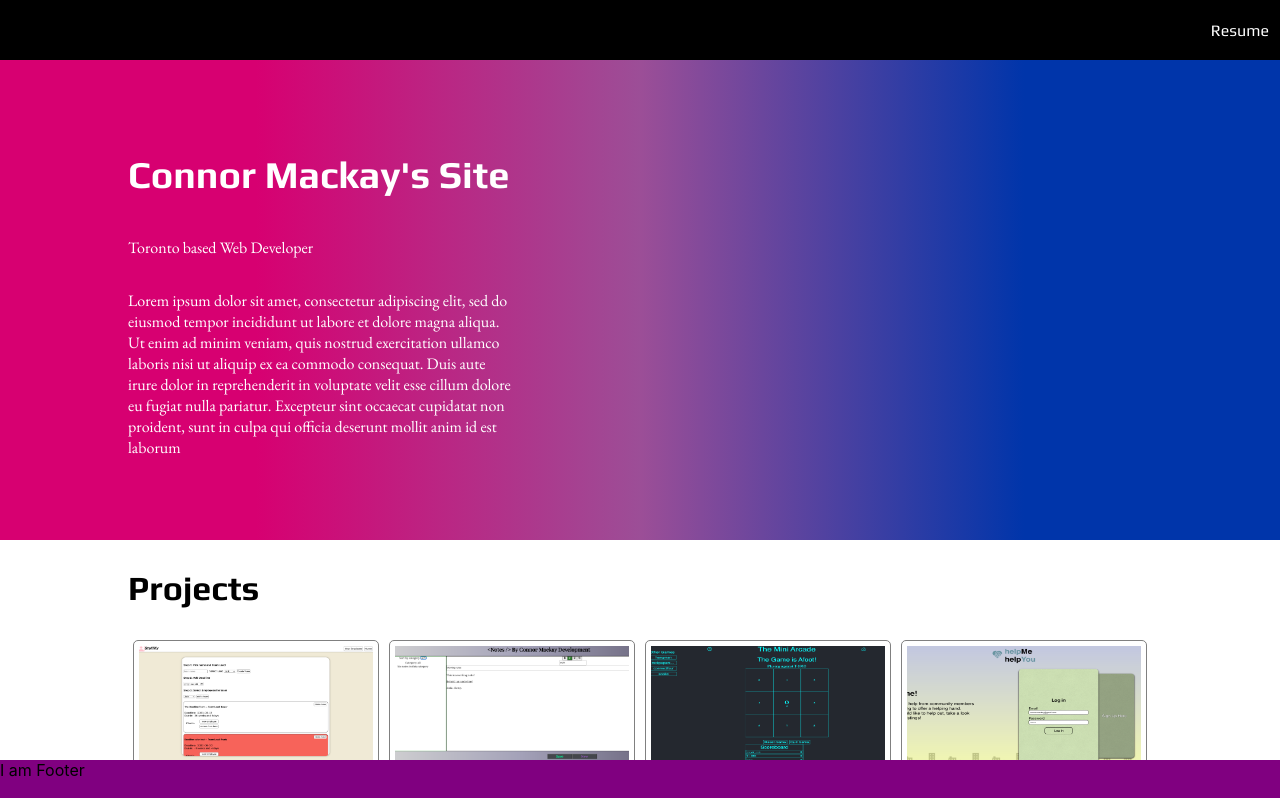
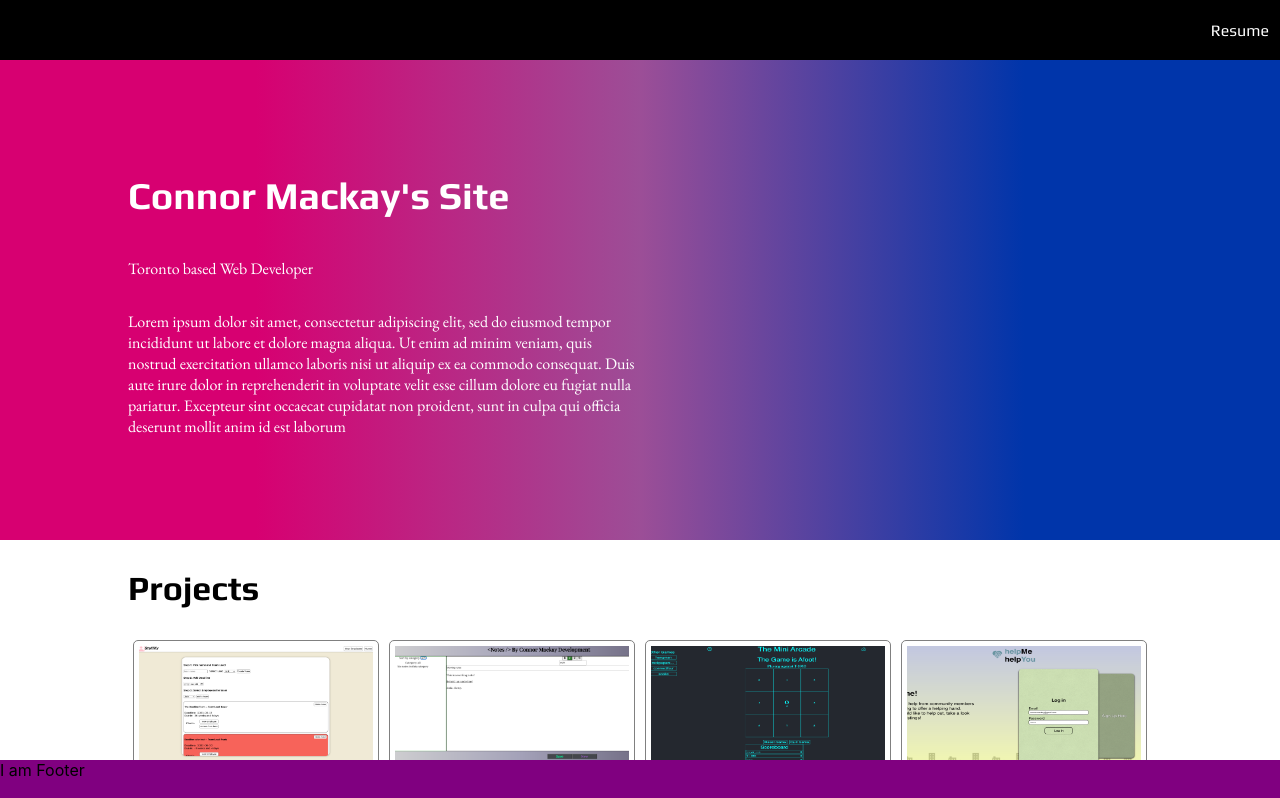
Before and after one commit to CD-Mackay/personal_site, a Next.js app: page / in a window 1280 px wide. Shown: the top 798 px of the page. Built offline with nearby package versions, Linux system fonts and the light colour scheme.

Commit message:
make hero mobile responsive

```diff
--- a/Components/Hero/Hero.js
+++ b/Components/Hero/Hero.js
@@ -6,7 +6,7 @@ export default function Hero() {
       <div className={styles.text}>
         <h1>Connor Mackay&#39;s Site</h1>
         <p>Toronto based Web Developer</p>
-        <p>
+        <p className={styles.hero_body}>
           Lorem ipsum dolor sit amet, consectetur adipiscing elit, sed do
           eiusmod tempor incididunt ut labore et dolore magna aliqua. Ut enim ad
           minim veniam, quis nostrud exercitation ullamco laboris nisi ut
--- a/Components/Hero/Hero.module.css
+++ b/Components/Hero/Hero.module.css
@@ -13,7 +13,27 @@
   flex-direction: column;
   justify-content: center;
   color: white;
-  margin-left: 10vw;
-  width: 30vw;
+  margin-left: 1vw;
+  width: 70vw;
   height: 100%;
 }
+
+/* @media (min-width: 576px ) {
+  .text {
+    margin-left: 5vw;
+  }
+} */
+
+@media (min-width: 768px ) {
+  .text {
+    width: 60vw;
+    margin-left: 5vw;
+  }
+}
+
+@media (min-width: 992px) {
+  .text {
+    width: 40vw;
+    margin-left: 10vw;
+  }
+}
```
